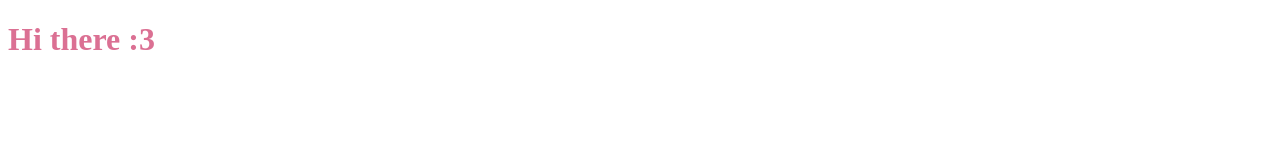
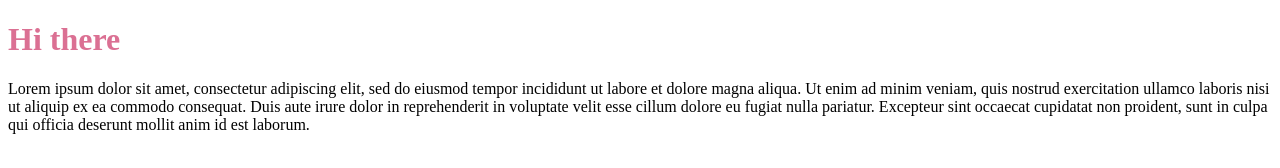
Before and after one commit to allocats/AsmHTTP, a plain HTML site: page index.html in a window 1280 px wide. Drawn offline with Linux system fonts and the light colour scheme.

Commit message:
home from class

```diff
--- a/index.html
+++ b/index.html
@@ -6,7 +6,9 @@
         <link rel="stylesheet" href="styles.css">
     <title>AsmTCP</title>
 </head>
-<body>
-        <h1>Hi there :3</h1>
+    <body>
+        <h1>Hi there</h1>
+        <p> Lorem ipsum dolor sit amet, consectetur adipiscing elit, sed do eiusmod tempor incididunt ut labore et dolore magna aliqua. Ut enim ad minim veniam, quis nostrud exercitation ullamco laboris nisi ut aliquip ex ea commodo consequat. Duis aute irure dolor in reprehenderit in voluptate velit esse cillum dolore eu fugiat nulla pariatur. Excepteur sint occaecat cupidatat non proident, sunt in culpa qui officia deserunt mollit anim id est laborum.
+        </p>
 </body>
 </html>
```
Also changed, not shown: 4 other files.
